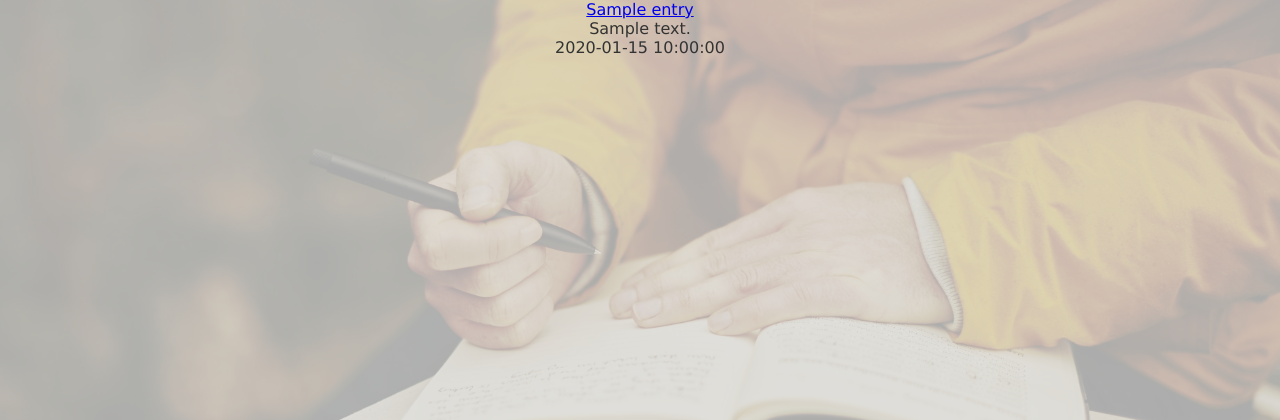
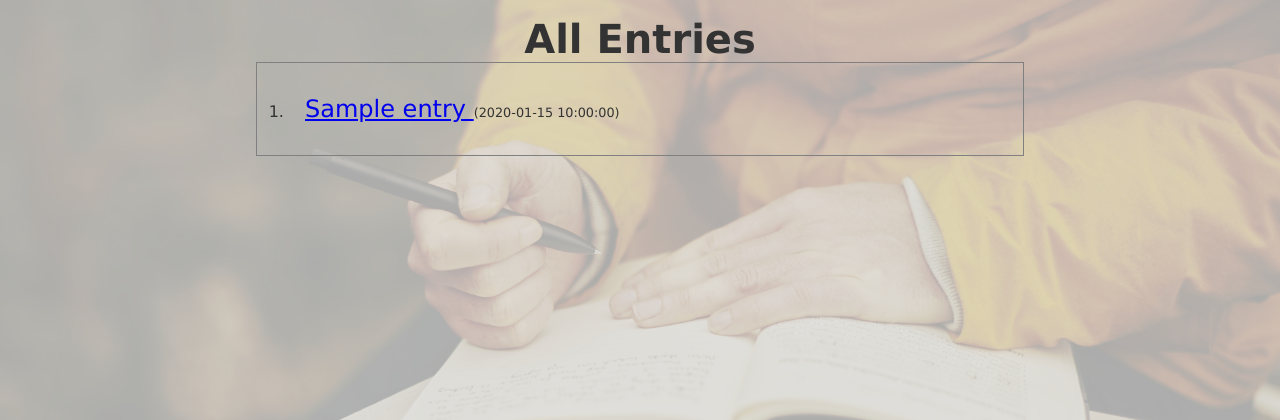
Before and after one commit to prince-thind-archive/online-diary-php, a PHP site: page /pages/all.php in a window 1280 px wide. Shown: the part 82-502 px from the top of the page. Run offline with PHP 8.4, Linux system fonts and the light colour scheme; tables that the repository leaves empty or names only in its code hold one stand-in row (values such as "Sample post").

Commit message:
style all entities page

```diff
--- a/css/index.css
+++ b/css/index.css
@@ -108,3 +108,25 @@ textarea.input-field {
 .delete-button {
   background-color: hsl(0, 50%, 70%);
 }
+
+.all-entries-heading{
+  padding-top: 0;
+  margin-top: -1rem;
+}
+.all-entries{
+  border: 1px solid gray;
+}
+.entry-item{
+  margin:2rem;
+  text-align: left;
+  padding-left: 1rem;
+}
+
+.entry-item-name{
+  font-size: 1.5rem;
+}
+.entry-item-date{
+  font-size: 0.8rem;
+  padding-top: 0.2rem;
+  transform: translateX(5rem);
+}
--- a/pages/all.php
+++ b/pages/all.php
@@ -24,30 +24,34 @@ if (!$conn) {
 $sql = "SELECT * FROM entries";
 $result = $conn->query($sql);
 
+echo "
+<main>
+<h2 class='page-heading all-entries-heading'>All Entries</h2>
+<ol class='all-entries'>
+";
+
 if ($result->num_rows > 0) {
     while ($row = $result->fetch_assoc()) {
         $name = $row["name"];
-        $description = $row["description"];
         $date = $row["date"];
         $id = $row["id"];
-        echo"
-    <div>
-    <div>
-        <a href='./entry.php?id=$id'>$name</a>
-    </div>
-    <div>
-    $description
-    </div>
-    <div>
-    $date
-    </div>
-    </div>
-    ";
+        echo "
+        <li class='entry-item'>
+        <a class='entry-item-name' href=./entry.php?id=$id>
+        $name
+        </a>
+         <span class='entry-item-date'>($date)</span>
+
+        </li>
+        ";
     }
 } else {
     echo "No Diary Entries";
 }
 
+echo "</ol>
+</main>";
+
 ?>
 </body>
 </html>
```
